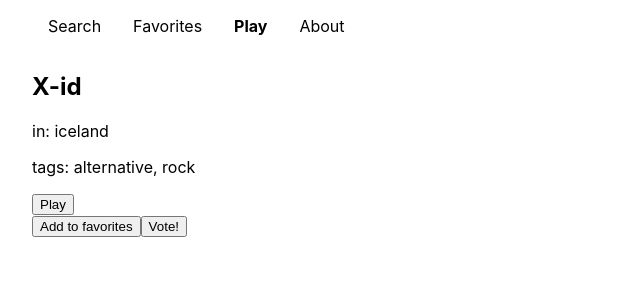
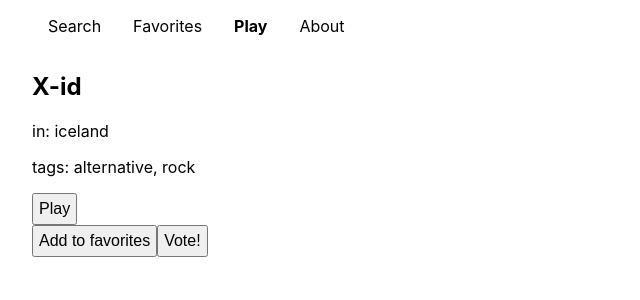
Before and after one commit to bxantus/webradio, a React (Create React App) app: page / in a window 1280 px wide. Both pictures are taken after a click on the element "Play". Shown: the top 300 px of the page, without its empty margins (0-640 px from the left). Built offline with nearby package versions, Linux system fonts and the light colour scheme.

Commit message:
Implemented radio player using howler

```diff
--- a/package.json
+++ b/package.json
@@ -6,10 +6,12 @@
     "@testing-library/jest-dom": "^4.2.4",
     "@testing-library/react": "^9.5.0",
     "@testing-library/user-event": "^7.2.1",
+    "@types/howler": "^2.1.2",
     "@types/jest": "^24.9.1",
     "@types/node": "^12.12.36",
     "@types/react": "^16.9.34",
     "@types/react-dom": "^16.9.6",
+    "howler": "^2.1.3",
     "react": "^16.13.1",
     "react-dom": "^16.13.1",
     "react-scripts": "3.4.1",
@@ -23,7 +25,9 @@
   },
   "eslintConfig": {
     "extends": "react-app",
-    "files": ["**/*.js"]
+    "files": [
+      "**/*.js"
+    ]
   },
   "browserslist": {
     "production": [
--- a/src/components/player.tsx
+++ b/src/components/player.tsx
@@ -1,23 +1,86 @@
 import React from "react"
 import { Station } from "../functions/radioSearch"
+import RadioPlayer, {StatusCallback} from "../functions/radioPlayer"
+
+let radioPlayer = new RadioPlayer()
 
 interface PlayerProps {
     station:Station|undefined
     className:string
 }
 
-export default class Player extends React.Component<PlayerProps, {}> {
+interface PlayerState {
+    status: string
+    detail?: string
+}
 
+export default class Player extends React.Component<PlayerProps, PlayerState> {
+    state:PlayerState = {
+        status : "stop",
+
+    }
+
+    private statusChangeId:StatusCallback|undefined
+    componentDidMount() {
+        this.statusChangeId = radioPlayer.onStatusChanged((status, detail) => {
+            if (radioPlayer.station && this.props.station?.id == radioPlayer.station.id) // only change state, if we display details for the station playing
+                this.setState({
+                    status,
+                    detail
+                })
+        })
+    }
+
+    componentWillUnmount() {
+        if (this.statusChangeId)
+            radioPlayer.offStatusChanged(this.statusChangeId)
+    }
+
+    async togglePlayback() {
+        if (!this.props.station)
+            return
+        const stat = this.getPlayStatus()
+        if (stat != "play") {
+            if (radioPlayer.station?.id != this.props.station.id)
+                await radioPlayer.setStation(this.props.station)
+            radioPlayer.play()
+        } else {
+            radioPlayer.pause()
+        }
+    }
+
+    getPlayStatus() {
+        let status = this.state.status // this can contain the last status updated by the player
+        if (this.props.station && this.props.station.id != radioPlayer.station?.id) {
+            status = "stop" // this stream hasn't been started
+        }
+        return status
+    }
 
     render() {
         const station = this.props.station;
         if (!station) return null
+        let status = this.getPlayStatus()
+
+        const buttonTextByStatus = {
+            play: "Stop",
+            stop: "Play",
+            load: "Loading",
+            error: `Error ${this.state.detail ?? ""}`
+        }
+        let playButtonText = buttonTextByStatus[status] ?? "Error"
+        let detailText:JSX.Element | undefined
+        if (this.state.detail) {
+        detailText = <span>{this.state.detail}</span>
+        }
+
         return <div className={this.props.className}>
                     <h2>{station.name}</h2>
                     <p>in: {station.country}</p>
                     <p>tags: {station.tags}</p>
                     <div>
-                        <button>Play</button> {/* toggle pause */}
+                        <button onClick={e => this.togglePlayback()} >{playButtonText}</button> {/* toggle pause */}
+                        {detailText}
                     </div>
                     <div>
                         <button>Add to favorites</button>
--- /dev/null
+++ b/src/functions/radioPlayer.ts
@@ -0,0 +1,62 @@
+import { Howl } from "howler"
+import { Station, getStreamUrl } from "./radioSearch"
+
+export type StatusCallback = (status:string, detail?:string)=>any
+
+export default class RadioPlayer {
+    player:Howl|undefined
+    station:Station|undefined
+    private statusEmitter:StatusCallback[] = []
+
+    async setStation(station:Station) {
+        // stop old player
+        if (this.player) {
+            this.player.off(); // remove old events, and stop
+            this.player.stop();
+            this.player.unload();
+        }
+        this.fireStatusChange("load", "station")
+        this.station = station
+        // get station url ...
+        let url:string|undefined = await getStreamUrl(station)
+        if (!url) {
+            this.fireStatusChange("error", "cannot resolve station url")
+        } else {
+
+            this.player = new Howl({src: url, autoplay: false, html5: true})
+            this.fireStatusChange("load", "stream")
+            this.player.on('load', ()=> this.fireStatusChange("load", "start playing"))
+            this.player.on('play', ()=> this.fireStatusChange("play") )
+            this.player.on('stop', ()=> this.fireStatusChange("stop") )
+            this.player.on('pause', ()=> this.fireStatusChange("stop") )
+
+            this.player.on('loaderror', ()=> this.fireStatusChange("error", "loading the stream failed"))
+            this.player.on('playerror', ()=> this.fireStatusChange("error", "playback error"))
+        }
+    }
+
+    play() {
+        this?.player?.play()
+    }
+
+    pause() {
+        this?.player?.pause()
+    }
+
+    private fireStatusChange(newStatus:string, detail?:string) {
+        for (let cb of this.statusEmitter) {
+            cb(newStatus, detail)
+        }
+    }
+
+    onStatusChanged(cb: StatusCallback) {
+        this.statusEmitter.push(cb)
+        return cb
+    }
+
+    offStatusChanged(cb:StatusCallback) {
+        const idx = this.statusEmitter.findIndex(val => cb == val)
+        if (idx >= 0)
+            this.statusEmitter.splice(idx, 1)
+    }
+}
--- a/src/functions/radioSearch.ts
+++ b/src/functions/radioSearch.ts
@@ -47,6 +47,6 @@ export async function getStreamUrl(station:Station) {
     var url = "https://www.radio-browser.info/webservice/v2/json/url/" + station.id;
     var res = await fetch(url).then(res=>res.json())
     if (res && res.ok)
-        return res.url;
-    else return false;
+        return res.url as string;
+    else return undefined;
 }
--- a/src/index.css
+++ b/src/index.css
@@ -62,3 +62,8 @@ code {
   padding-left: 2em;
   padding-right: 2em;
 }
+
+button {
+  padding: 5px;
+  font-size: 16px;
+}
```
Also changed, not shown: 1 other file (tests, documents, lock files or other folders).
